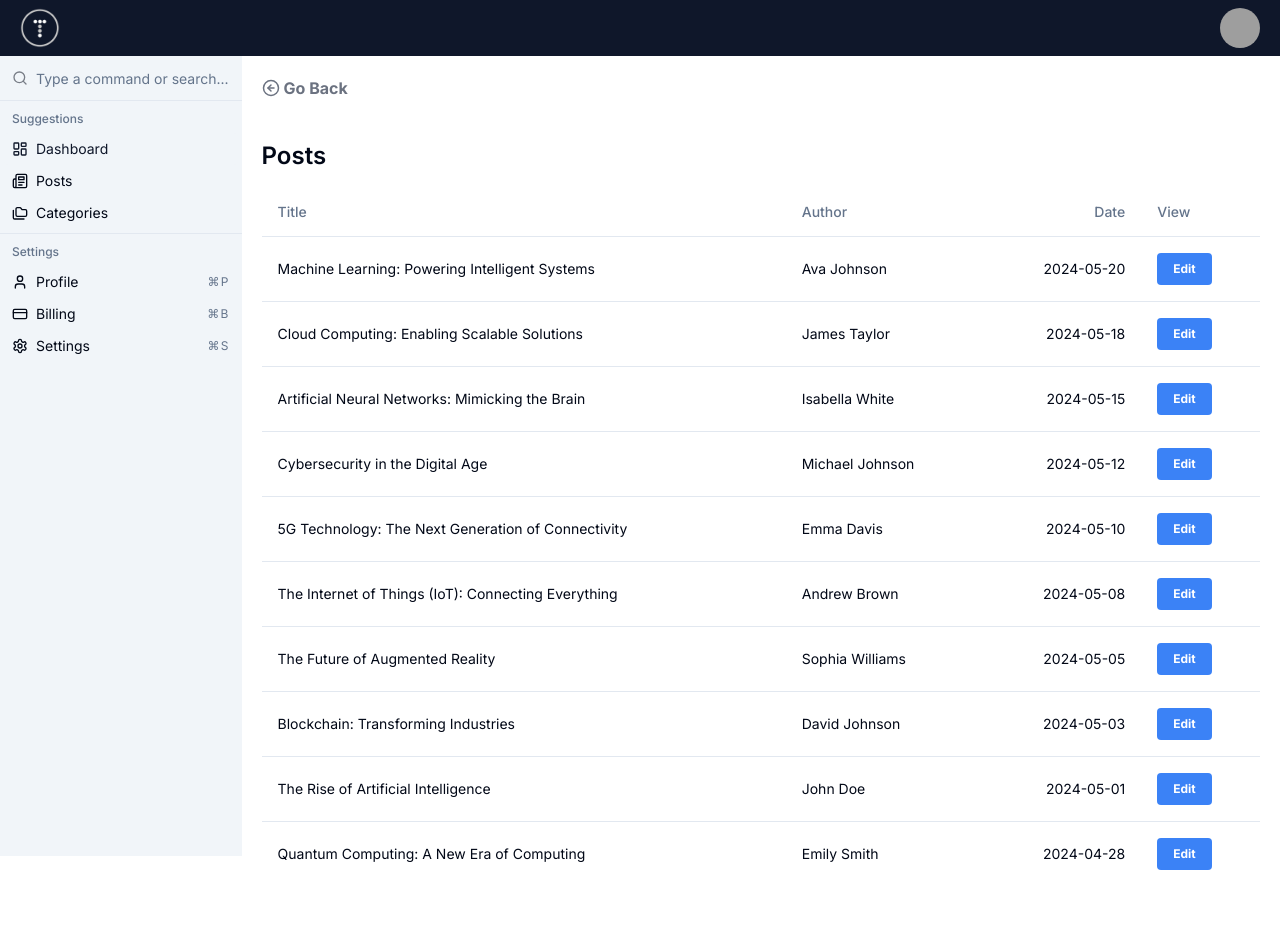
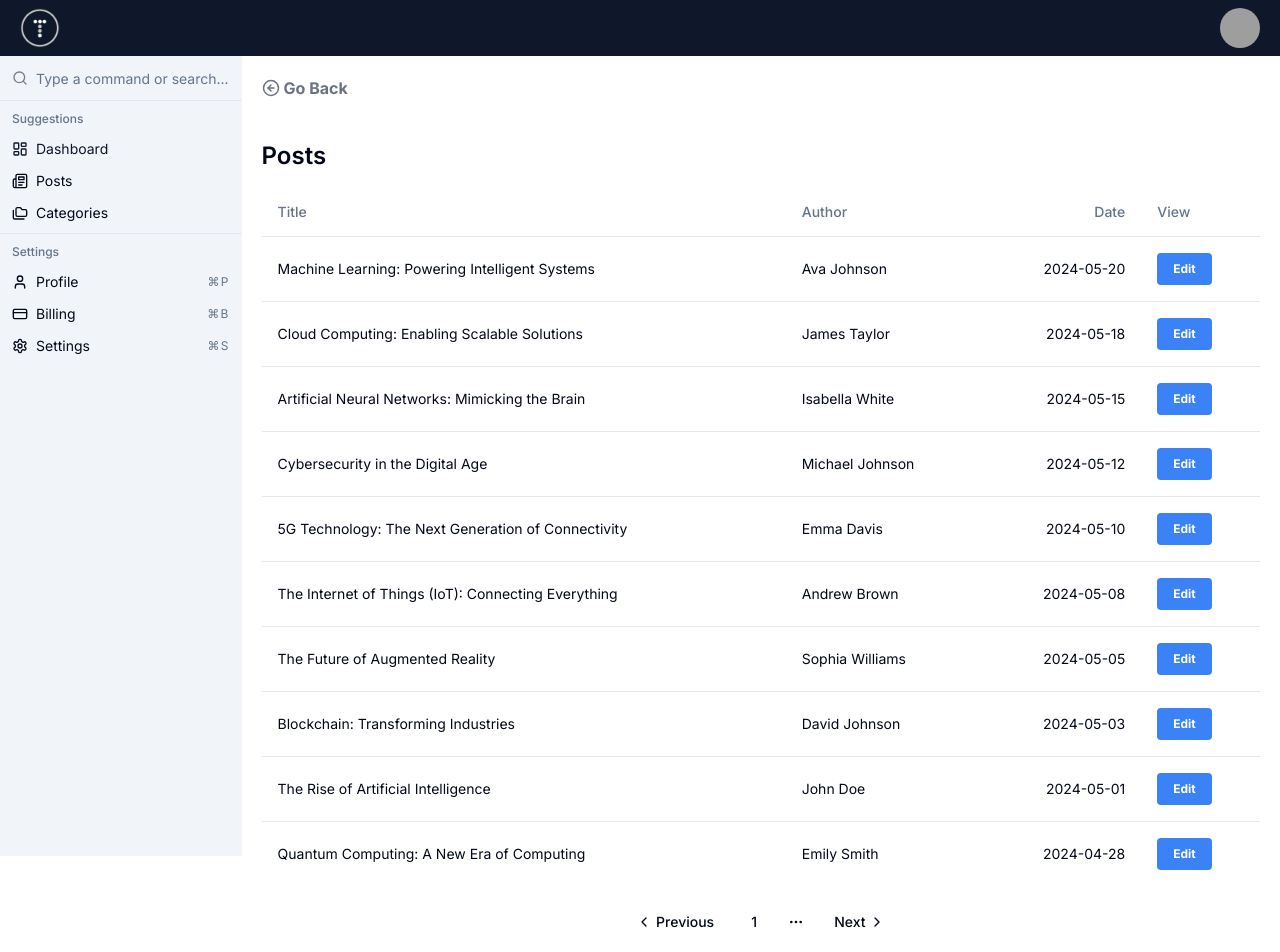
Before and after one commit to ericstober/traversypress-ui, a Next.js app: page /posts in a window 1280 px wide. Shown: the top 952 px of the page. Before the commit the page ends 922 px from the top, so only its background shows below. Built offline with nearby package versions, Linux system fonts and the light colour scheme; grey boxes are pictures that could not be loaded.

Commit message:
added shadcn pagination and PostsPagination componenet

```diff
--- a/app/(main)/posts/page.tsx
+++ b/app/(main)/posts/page.tsx
@@ -1,11 +1,13 @@
 import PostsTable from "@/components/posts/PostsTable";
 import BackButton from "@/components/BackButton";
+import PostsPagination from "@/components/posts/PostsPagination";
 
 const PostsPage = () => {
   return (
     <>
       <BackButton text='Go Back' link='/' />
       <PostsTable />
+      <PostsPagination />
     </>
   );
 };
--- /dev/null
+++ b/components/posts/PostsPagination.tsx
@@ -0,0 +1,24 @@
+import { Pagination, PaginationContent, PaginationEllipsis, PaginationItem, PaginationLink, PaginationNext, PaginationPrevious } from "@/components/ui/pagination";
+
+const PostsPagination = () => {
+  return (
+    <Pagination>
+      <PaginationContent>
+        <PaginationItem>
+          <PaginationPrevious href='#' />
+        </PaginationItem>
+        <PaginationItem>
+          <PaginationLink href='#'>1</PaginationLink>
+        </PaginationItem>
+        <PaginationItem>
+          <PaginationEllipsis />
+        </PaginationItem>
+        <PaginationItem>
+          <PaginationNext href='#' />
+        </PaginationItem>
+      </PaginationContent>
+    </Pagination>
+  );
+};
+
+export default PostsPagination;
--- /dev/null
+++ b/components/ui/pagination.tsx
@@ -0,0 +1,117 @@
+import * as React from "react"
+import { ChevronLeft, ChevronRight, MoreHorizontal } from "lucide-react"
+
+import { cn } from "@/lib/utils"
+import { ButtonProps, buttonVariants } from "@/components/ui/button"
+
+const Pagination = ({ className, ...props }: React.ComponentProps<"nav">) => (
+  <nav
+    role="navigation"
+    aria-label="pagination"
+    className={cn("mx-auto flex w-full justify-center", className)}
+    {...props}
+  />
+)
+Pagination.displayName = "Pagination"
+
+const PaginationContent = React.forwardRef<
+  HTMLUListElement,
+  React.ComponentProps<"ul">
+>(({ className, ...props }, ref) => (
+  <ul
+    ref={ref}
+    className={cn("flex flex-row items-center gap-1", className)}
+    {...props}
+  />
+))
+PaginationContent.displayName = "PaginationContent"
+
+const PaginationItem = React.forwardRef<
+  HTMLLIElement,
+  React.ComponentProps<"li">
+>(({ className, ...props }, ref) => (
+  <li ref={ref} className={cn("", className)} {...props} />
+))
+PaginationItem.displayName = "PaginationItem"
+
+type PaginationLinkProps = {
+  isActive?: boolean
+} & Pick<ButtonProps, "size"> &
+  React.ComponentProps<"a">
+
+const PaginationLink = ({
+  className,
+  isActive,
+  size = "icon",
+  ...props
+}: PaginationLinkProps) => (
+  <a
+    aria-current={isActive ? "page" : undefined}
+    className={cn(
+      buttonVariants({
+        variant: isActive ? "outline" : "ghost",
+        size,
+      }),
+      className
+    )}
+    {...props}
+  />
+)
+PaginationLink.displayName = "PaginationLink"
+
+const PaginationPrevious = ({
+  className,
+  ...props
+}: React.ComponentProps<typeof PaginationLink>) => (
+  <PaginationLink
+    aria-label="Go to previous page"
+    size="default"
+    className={cn("gap-1 pl-2.5", className)}
+    {...props}
+  >
+    <ChevronLeft className="h-4 w-4" />
+    <span>Previous</span>
+  </PaginationLink>
+)
+PaginationPrevious.displayName = "PaginationPrevious"
+
+const PaginationNext = ({
+  className,
+  ...props
+}: React.ComponentProps<typeof PaginationLink>) => (
+  <PaginationLink
+    aria-label="Go to next page"
+    size="default"
+    className={cn("gap-1 pr-2.5", className)}
+    {...props}
+  >
+    <span>Next</span>
+    <ChevronRight className="h-4 w-4" />
+  </PaginationLink>
+)
+PaginationNext.displayName = "PaginationNext"
+
+const PaginationEllipsis = ({
+  className,
+  ...props
+}: React.ComponentProps<"span">) => (
+  <span
+    aria-hidden
+    className={cn("flex h-9 w-9 items-center justify-center", className)}
+    {...props}
+  >
+    <MoreHorizontal className="h-4 w-4" />
+    <span className="sr-only">More pages</span>
+  </span>
+)
+PaginationEllipsis.displayName = "PaginationEllipsis"
+
+export {
+  Pagination,
+  PaginationContent,
+  PaginationEllipsis,
+  PaginationItem,
+  PaginationLink,
+  PaginationNext,
+  PaginationPrevious,
+}
```
